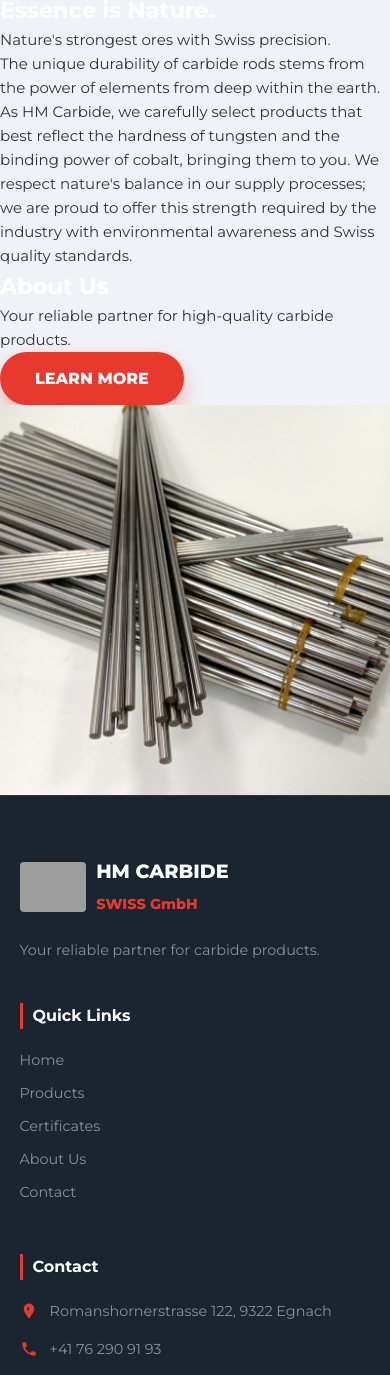
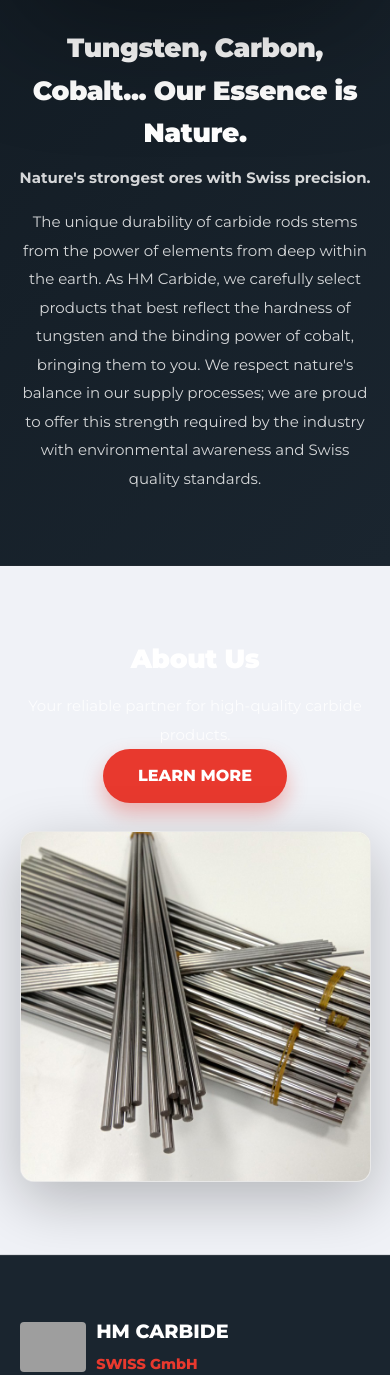
Before and after one commit to godbutcherx/Hm-carbide, a PHP site: page / in a window 390 px wide. Shown: the part 1181-2556 px from the top of the page. Run offline with PHP 8.4, Linux system fonts and the light colour scheme; grey boxes are pictures that could not be loaded.

Commit message:
Add minimal layout utilities and adjust styles

```diff
--- a/style.css
+++ b/style.css
@@ -99,6 +99,33 @@
 .about-preview { padding: 100px 5%; display: flex; align-items: center; gap: 60px; background: var(--bg); border-bottom: 1px solid var(--border); position: relative; z-index: 1; }
 .about-preview h2 { font-size: 2.5rem; color: white; margin-bottom: 20px; }
 .about-preview p { color: rgba(255,255,255,0.85); margin-bottom: 30px; }
+
+/* --- ANASAYFA (Minimal Layout Utilities) --- */
+.container { max-width: 1180px; margin: 0 auto; padding: 0 5%; }
+.section { padding: 96px 0; position: relative; z-index: 1; }
+.split { display: grid; grid-template-columns: 1.05fr 1fr; align-items: center; gap: clamp(28px, 5vw, 72px); }
+.split--reverse { grid-template-columns: 1fr 1.05fr; }
+.split--reverse .split-content { order: 1; }
+.split--reverse .split-media { order: 2; }
+.split-media, .split-content { min-width: 0; }
+
+.section--nature {
+  background: linear-gradient(135deg, #111a22 0%, #1a252f 100%);
+  border-top: 1px solid rgba(255,255,255,0.06);
+  border-bottom: 1px solid rgba(255,255,255,0.06);
+}
+.section--about {
+  background: var(--bg);
+  border-bottom: 1px solid var(--border);
+}
+
+.section-title { font-size: clamp(1.65rem, 2.5vw, 2.4rem); font-weight: 850; letter-spacing: -0.4px; margin-bottom: 12px; color: white; }
+.section-kicker { color: rgba(255,255,255,0.82); font-weight: 650; margin-bottom: 18px; max-width: 56ch; }
+.section-text { color: rgba(255,255,255,0.82); line-height: 1.9; max-width: 70ch; }
+
+.media-shadow { width: 100%; filter: drop-shadow(0 26px 60px rgba(0,0,0,0.35)); }
+.media-card { border-radius: 14px; overflow: hidden; background: var(--bg2); border: 1px solid var(--border); box-shadow: 0 18px 60px rgba(0,0,0,0.25); }
+.media-card img { width: 100%; height: 420px; object-fit: cover; }
 
 /* --- ÜRÜNLER --- */
 .prod-container { padding: 50px 5%; position: relative; z-index: 1; }
@@ -203,8 +230,10 @@
   .page-header-section { padding: 120px 20px 40px !important; }
   .page-title { font-size: 2rem; }
   .page-subtitle { font-size: 1rem; }
-  .nature-section > div, .about-preview { flex-direction: column !important; gap: 30px !important; text-align: center; }
-  .nature-section img, .about-preview img, .left-panel .map-box { width: 100% !important; max-width: 100% !important; height: auto !important; min-height: 250px; }
+  .section { padding: 72px 0; }
+  .split { grid-template-columns: 1fr; text-align: center; }
+  .section-kicker, .section-text { margin-left: auto; margin-right: auto; }
+  .media-card img, .left-panel .map-box { width: 100% !important; max-width: 100% !important; height: auto !important; min-height: 250px; }
   .contact-wrap { flex-direction: column; gap: 30px; }
   .left-panel, .form-box { min-width: 100%; }
   .tech-table-wrapper { margin: 0 -15px; width: calc(100% + 30px); border-radius: 0; }
```
